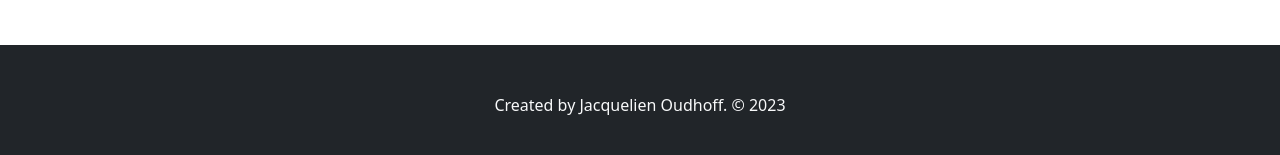
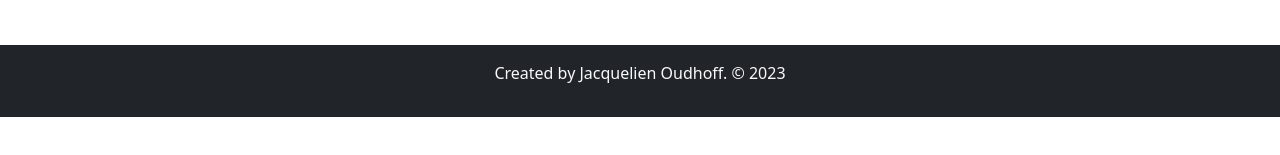
Before and after one commit to Jacquelien84/wiebenik, a plain HTML site: page index.html in a window 1280 px wide. Shown: the part 1344-1499 px from the top of the page. After the commit the page ends 1461 px from the top, so only its background shows below. Drawn offline with nearby package versions, Linux system fonts and the light colour scheme.

Commit message:
Update index.html

```diff
--- a/index.html
+++ b/index.html
@@ -94,7 +94,7 @@
 
 <!--Footer-->
 
-<footer class="text-center bg-dark text-light p-5">
+<footer class="text-center bg-dark text-light p-3">
   <p>Created by Jacquelien Oudhoff. © 2023</p>
 </footer>
 
```
